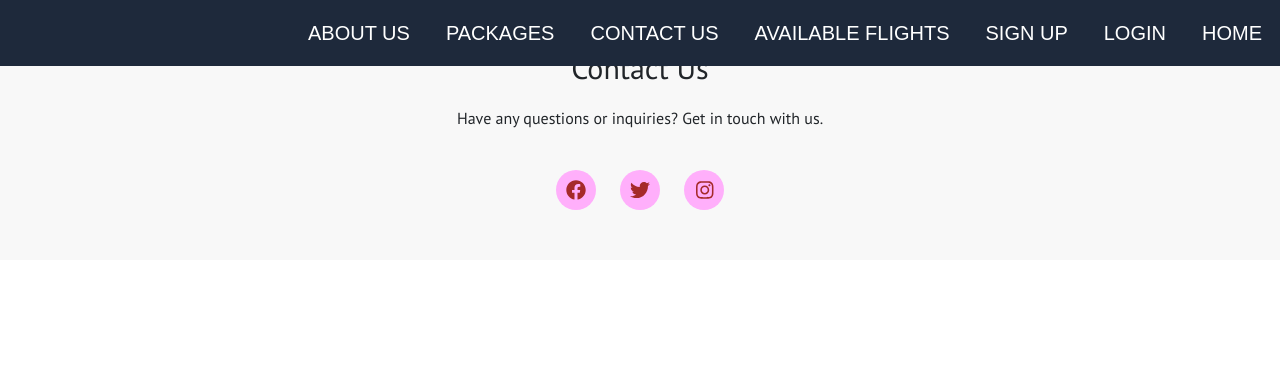
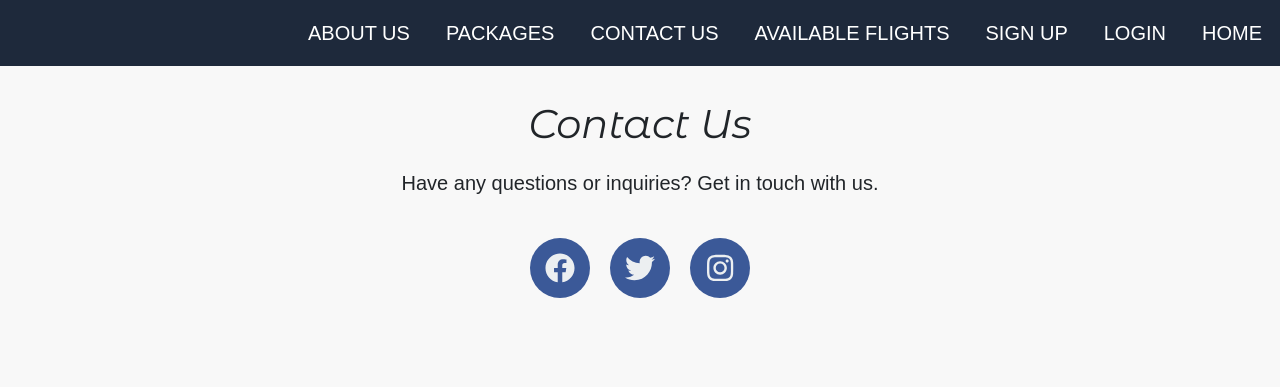
Before and after one commit to JohnNase/Flight-Booking-System, a PHP site: page /Flight-Booking-System/HTML/contactUs.php in a window 1280 px wide. Shown: the top 387 px of the page. Run offline with PHP 8.4, Linux system fonts and the light colour scheme; some libraries are stand-ins or nearby versions.

Commit message:
Updated Contact Us page

```diff
--- a/HTML/contactUs.php
+++ b/HTML/contactUs.php
@@ -5,15 +5,12 @@
   <meta http-equiv="X-UA-Compatible" content="IE=edge">
   <meta name="viewport" content="width=device-width, initial-scale=1">
 
-  <!-- The above 3 meta tags *must* come first in the head; any other head content must come *after* these tags -->
+  <title>Contact Us</title>
 
-  <title>Booking Form HTML Template</title>
+  <link rel="preconnect" href="https://fonts.gstatic.com" crossorigin>
+  <link href="https://fonts.googleapis.com/css2?family=Montserrat+Alternates:ital@1&display=swap" rel="stylesheet">
 
-  <link href="https://fonts.googleapis.com/css?family=PT+Sans:400" rel="stylesheet">
-
-  <!-- Add Font Awesome CSS -->
   <link rel="stylesheet" href="https://cdnjs.cloudflare.com/ajax/libs/font-awesome/5.15.3/css/all.min.css">
-
   <link type="text/css" rel="stylesheet" href="css/bootstrap.min.css" />
 
   <style>
@@ -21,54 +18,57 @@
       font-family: 'PT Sans', sans-serif;
     }
 
-    /* Contact Us Section */
     .contact-section {
       background-color: #f8f8f8;
       padding: 50px;
       text-align: center;
+      margin-top: 50px;
     }
 
     .contact-section h2 {
-      font-size: 30px;
+      font-family: 'Montserrat Alternates', sans-serif;
+      font-size: 40px;
       margin-bottom: 20px;
     }
 
     .contact-section p {
-      font-size: 16px;
+      font-size: 20px;
       margin-bottom: 40px;
+    }
+
+    .social-icons a {
+      display: inline-flex;
+      align-items: center;
+      justify-content: center;
+      margin: 0 10px;
+      width: 60px;
+      height: 60px;
+      background-color: #3B5998;
+      border-radius: 50%;
+      color: #ECEFF1;
+      text-decoration: none;
+      font-size: 30px;
+      transition: background-color 0.3s ease;
+    }
+
+    .social-icons a:hover {
+      background-color: #ECEFF1;
+      color: #3B5998;
     }
 
     .social-icons {
       margin-top: 20px;
+      margin-bottom: 40px;
+      display: flex;
+      justify-content: center;
     }
 
-    .social-icons a {
-      display: inline-block;
-      margin: 0 10px;
-      width: 40px;
-      height: 40px;
-      background-color: #ffaffb;
-      border-radius: 50%;
-      line-height: 40px;
-      text-align: center;
-      color: brown;
-      text-decoration: none;
-      font-size: 20px;
-      transition: background-color 0.3s ease;
-    }
-
-    .social-icons a:hover {
-      background-color: brown;
-      color: #ffaffb;
-    }
   </style>
 </head>
-
 <body>
 <?php
-		include('navbar.php');
-	?>
-  <!-- Rest of your HTML code -->
+  include('navbar.php');
+?>
 
   <div class="contact-section">
     <h2>Contact Us</h2>
@@ -80,9 +80,6 @@
     </div>
   </div>
 
-  <!-- Rest of your HTML code -->
-
-  <!-- Add Font Awesome Script -->
   <script src="https://cdnjs.cloudflare.com/ajax/libs/font-awesome/5.15.3/js/all.min.js"></script>
   <script src="http://localhost/Flight-Booking-System/javascript/eventListeners.js"></script>
 </body>
```
